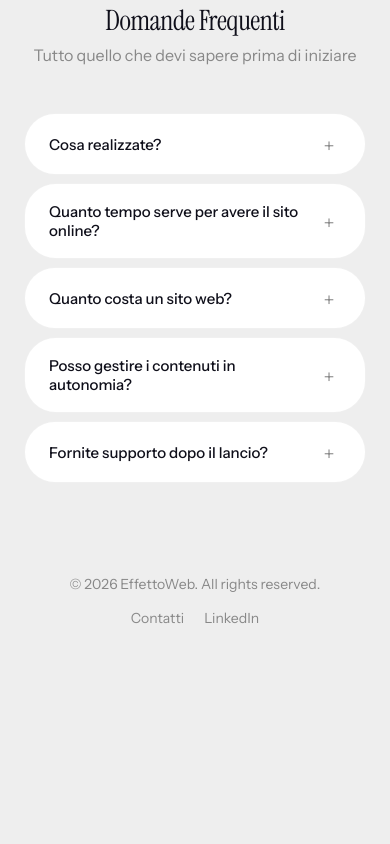
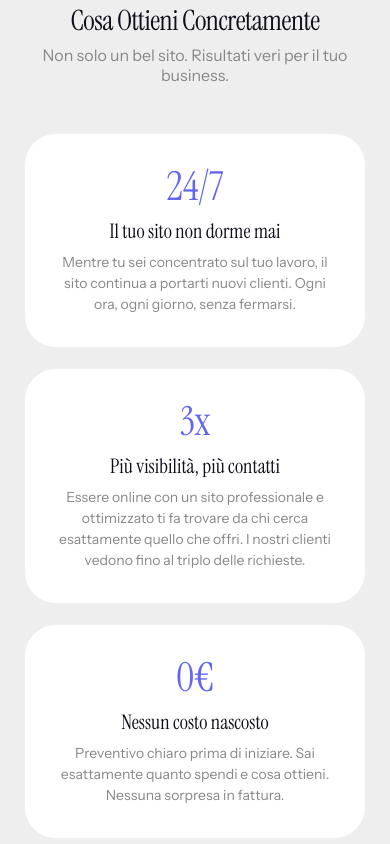
Before and after one commit to umberto82/effettoweb_new_website, a Next.js app: page / in a window 390 px wide. Shown: the part 5600-6444 px from the top of the page. Before the commit the page ends 6267 px from the top, so only its background shows below. Built offline with nearby package versions, Linux system fonts and the light colour scheme.

Commit message:
Aggiunta sezione Cosa Ottieni Concretamente

```diff
--- a/app/page.js
+++ b/app/page.js
@@ -4,6 +4,7 @@ import WhatWeDo from "../components/WhatWeDo";
 import WhyUs from "../components/WhyUs";
 import RecentProjects from "../components/RecentProjects";
 import Process from "../components/Process";
+import BusinessValue from "../components/BusinessValue";
 import FAQ from "../components/FAQ";
 import Footer from "../components/Footer";
 
@@ -22,6 +23,7 @@ export default function Home() {
       <WhyUs />
       <RecentProjects />
       <Process />
+      <BusinessValue />
       <FAQ />
       <Footer />
     </>
--- /dev/null
+++ b/components/BusinessValue.jsx
@@ -0,0 +1,134 @@
+"use client";
+
+import { useRef } from "react";
+import { motion, useInView } from "framer-motion";
+
+const benefits = [
+  {
+    number: "24/7",
+    title: "Il tuo sito non dorme mai",
+    description:
+      "Mentre tu sei concentrato sul tuo lavoro, il sito continua a portarti nuovi clienti. Ogni ora, ogni giorno, senza fermarsi.",
+  },
+  {
+    number: "3x",
+    title: "Più visibilità, più contatti",
+    description:
+      "Essere online con un sito professionale e ottimizzato ti fa trovare da chi cerca esattamente quello che offri. I nostri clienti vedono fino al triplo delle richieste.",
+  },
+  {
+    number: "0€",
+    title: "Nessun costo nascosto",
+    description:
+      "Preventivo chiaro prima di iniziare. Sai esattamente quanto spendi e cosa ottieni. Nessuna sorpresa in fattura.",
+  },
+];
+
+export default function BusinessValue() {
+  const sectionRef = useRef(null);
+  const isInView = useInView(sectionRef, { once: true, margin: "-100px" });
+
+  return (
+    <section
+      ref={sectionRef}
+      style={{
+        width: 860,
+        maxWidth: "100%",
+        margin: "0 auto",
+        padding: "100px 24px",
+        boxSizing: "border-box",
+      }}
+    >
+      <motion.div
+        initial={{ opacity: 0, y: 20 }}
+        animate={isInView ? { opacity: 1, y: 0 } : {}}
+        transition={{ duration: 0.5 }}
+        style={{ textAlign: "center", marginBottom: 48 }}
+      >
+        <h2
+          style={{
+            fontFamily: "var(--font-instrument-serif), serif",
+            fontSize: "clamp(28px, 4vw, 44px)",
+            fontWeight: 400,
+            lineHeight: 1.2,
+            letterSpacing: "-0.02em",
+            color: "#0f0f1a",
+            marginBottom: 8,
+          }}
+        >
+          Cosa Ottieni Concretamente
+        </h2>
+        <p
+          style={{
+            color: "#888888",
+            fontFamily: "var(--font-instrument-sans), sans-serif",
+            fontSize: 16,
+            fontWeight: 400,
+          }}
+        >
+          Non solo un bel sito. Risultati veri per il tuo business.
+        </p>
+      </motion.div>
+
+      <div
+        className="resp-grid"
+        style={{
+          display: "grid",
+          gridTemplateColumns: "1fr 1fr 1fr",
+          gap: 20,
+        }}
+      >
+        {benefits.map((b, i) => (
+          <motion.div
+            key={b.title}
+            initial={{ opacity: 0, y: 30 }}
+            animate={isInView ? { opacity: 1, y: 0 } : {}}
+            transition={{ duration: 0.5, delay: i * 0.1 }}
+            style={{
+              background: "#fff",
+              borderRadius: 32,
+              border: "1px solid rgba(0, 0, 0, 0.06)",
+              padding: "32px 28px",
+              textAlign: "center",
+            }}
+          >
+            <span
+              style={{
+                fontFamily: "var(--font-instrument-serif), serif",
+                fontSize: 40,
+                fontWeight: 400,
+                color: "#6366f1",
+                display: "block",
+                marginBottom: 12,
+                lineHeight: 1,
+              }}
+            >
+              {b.number}
+            </span>
+            <h3
+              style={{
+                fontFamily: "var(--font-instrument-serif), serif",
+                fontSize: 20,
+                fontWeight: 400,
+                color: "#0f0f1a",
+                marginBottom: 8,
+              }}
+            >
+              {b.title}
+            </h3>
+            <p
+              style={{
+                fontFamily: "var(--font-instrument-sans), sans-serif",
+                fontSize: 14,
+                lineHeight: 1.5,
+                color: "#888888",
+              }}
+            >
+              {b.description}
+            </p>
+          </motion.div>
+        ))}
+      </div>
+    </section>
+  );
+}
```
